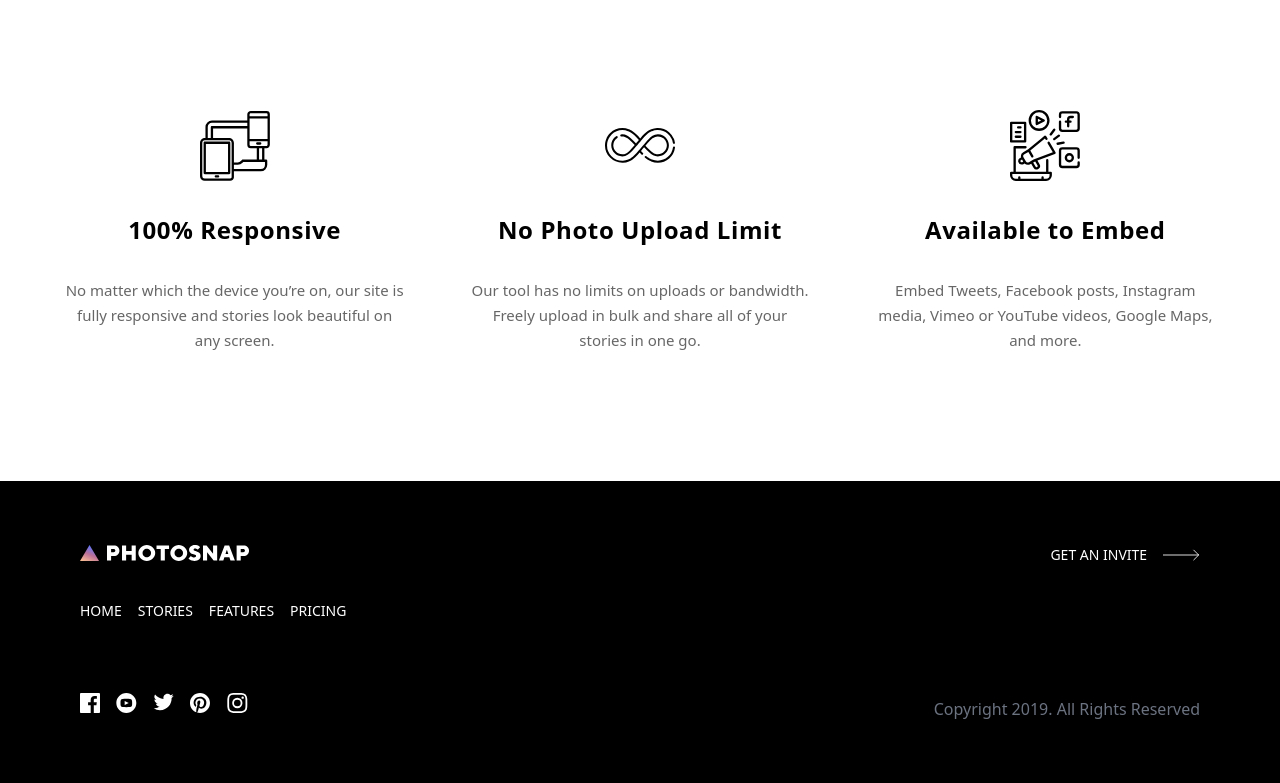
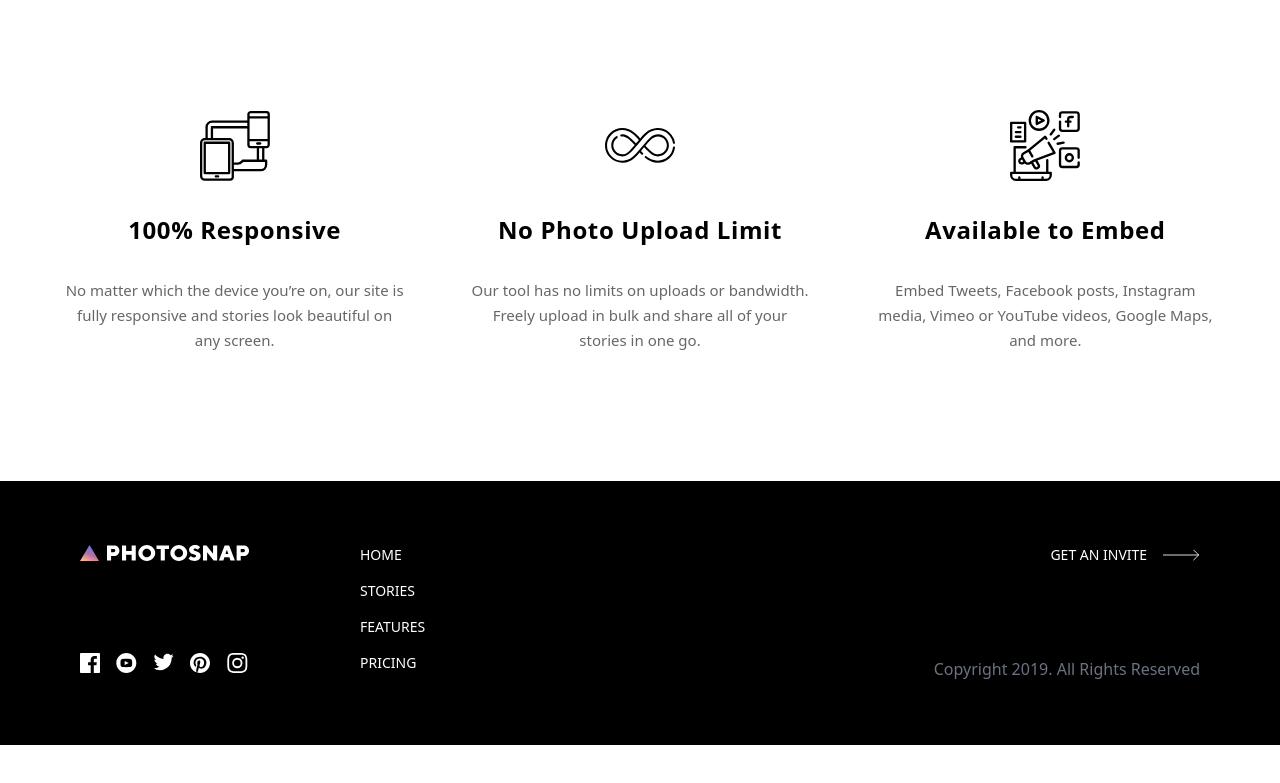
Before and after one commit to devbyray/photosnap-website, a Nuxt app: page / in a window 1280 px wide. Shown: the part 2149-2932 px from the top of the page. After the commit the page ends 2894 px from the top, so only its background shows below. Built offline with nearby package versions, Linux system fonts and the light colour scheme.

Commit message:
Added desktop styling for footer

```diff
--- a/components/TheFooter.vue
+++ b/components/TheFooter.vue
@@ -1,7 +1,7 @@
 <template>
   <footer class="bg-black">
     <div class="mx-auto max-w-6xl py-16 px-4 flex flex-col items-center md:grid md:grid-cols-2 md:items-start">
-      <div class="first-col md:flex md:flex-col">
+      <div class="mb-12 md:mb-0 md:flex md:flex-col lg:grid lg:grid-cols-2">
         <div class="logo">
           <TheLogo />
         </div>
@@ -20,7 +20,7 @@
         </nav>
       </div>
 
-      <div class="third-col md:flex md:flex-col md:justify-between h-full md:items-end">
+      <div class="third-col flex flex-col gap-12 items-center md:justify-between h-full md:items-end">
         <div>
           <nuxt-link to="/" class="text-sm uppercase flex gap-4 items-center"
             ><span>Get an invite</span>
@@ -46,7 +46,7 @@
   @apply flex justify-center gap-4 mb-12 md:justify-start md:row-start-3 md:order-last md:mb-0;
 }
 .links {
-  @apply flex flex-col items-center gap-4 mb-24 md:flex-row md:mb-16;
+  @apply flex flex-col items-center gap-4 mb-24 md:flex-row md:mb-16 lg:flex-col lg:items-start lg:mb-2 lg:row-span-3;
 }
 nav a {
   @apply text-white hover:text-gray-500 uppercase text-sm;
```
